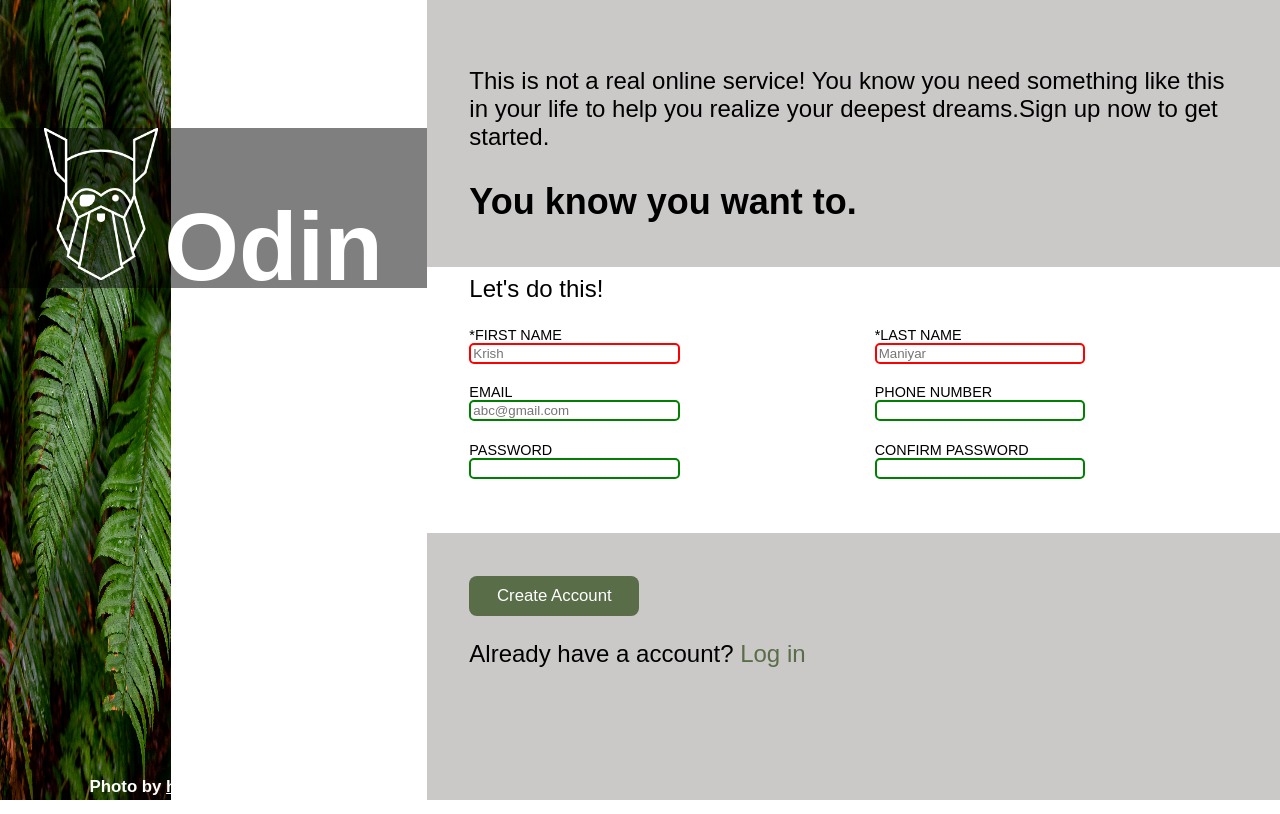
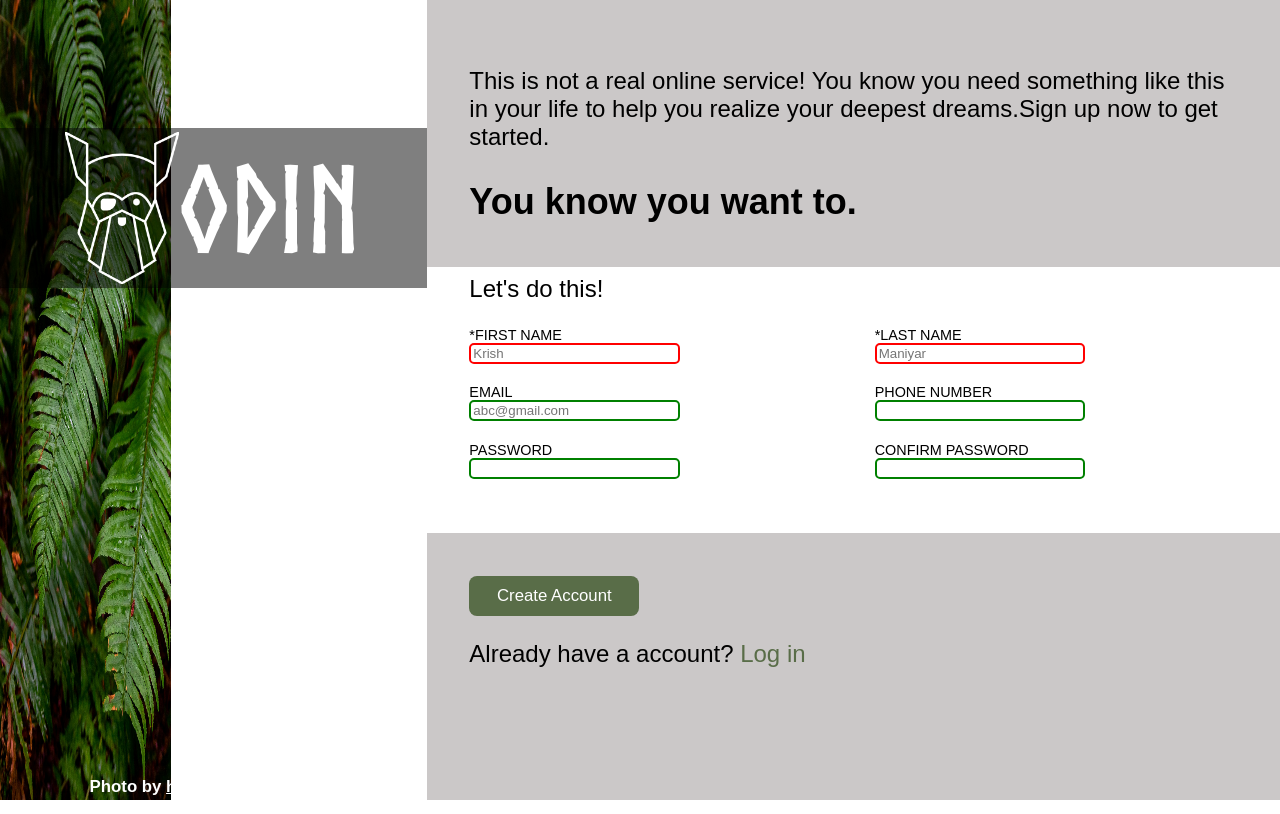
Before and after one commit to krishmaniyar/Project_6, a plain HTML site: page index.html in a window 1280 px wide. Drawn offline with Linux system fonts and the light colour scheme; a web font is replaced by a local one.

Commit message:
index.html

```diff
--- a/index.html
+++ b/index.html
@@ -11,7 +11,7 @@
         <div class="left">
             <div class="shadow">
                 <img src="images/odin-lined.png" alt="Odin-lined" style="height:95%;">
-                <h3 style="font-size: 4em; text-align: center;display: inline;">
+                <h3 style="font-size: 5em; text-align: center;display: inline;margin: 0%;">
                     Odin
                 </h3>
             </div>
--- a/style.css
+++ b/style.css
@@ -1,4 +1,9 @@
 @import url('https://fonts.googleapis.com/css2?family=Sofadi+One&display=swap');
+
+@font-face {
+    font-family: 'Norse-Bold';
+    src: url('Norse-Bold.otf');
+}
 
 body
 {
@@ -83,6 +88,10 @@ button
     margin-top: 30%;
     max-height: 20%;
     background-color: rgb(0 0 0 / .5);
+    display: flex;
+    justify-content: center;
+    align-items: center;
+    font-family: Norse-Bold;
 }
 
 .name
```
Also changed, not shown: Norse-Bold.otf (added).
